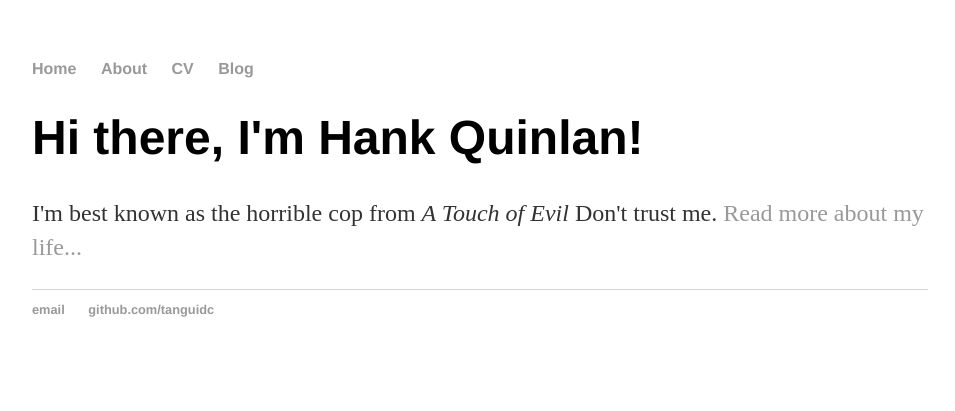
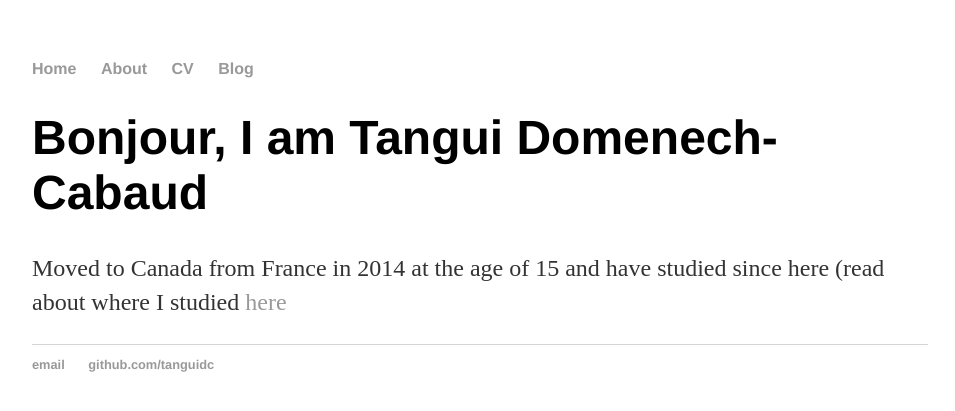
Before and after one commit to tanguidc/tanguidc, a Jekyll site: the page built from index.html, in a window 1280 px wide. Shown: the top 411 px of the page, without its empty margins (160-1115 px from the left). Built offline with Jekyll 4.4.1, drawn with Linux system fonts in a browser that asks for light colours.

Commit message:
Update index.html

```diff
--- a/index.html
+++ b/index.html
@@ -1,8 +1,8 @@
 ---
 layout: default
-title: Hank Quinlan, Horrible Cop
+title: Tangui Domenech-Cabaud, Junior Security Analyst
 ---
 <div class="blurb">
-	<h1>Hi there, I'm Hank Quinlan!</h1>
-	<p>I'm best known as the horrible cop from <em>A Touch of Evil</em> Don't trust me. <a href="/about">Read more about my life...</a></p>
+	<h1>Bonjour, I am Tangui Domenech-Cabaud</h1>
+	<p>Moved to Canada from France in 2014 at the age of 15 and have studied since here (read about where I studied <a href="tangui.org/cv">here</a></p>
 </div><!-- /.blurb -->
```
